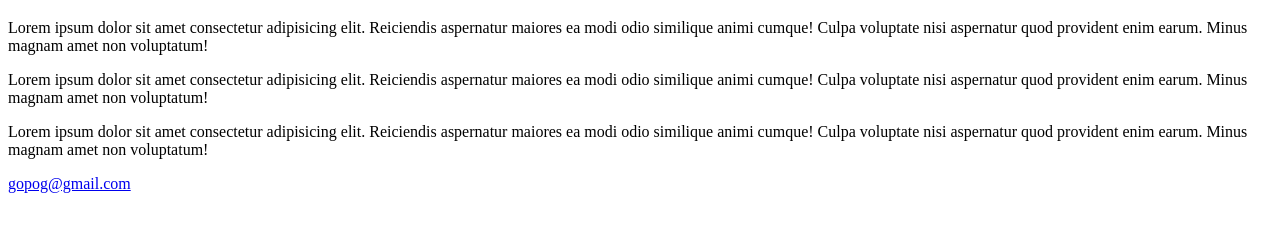
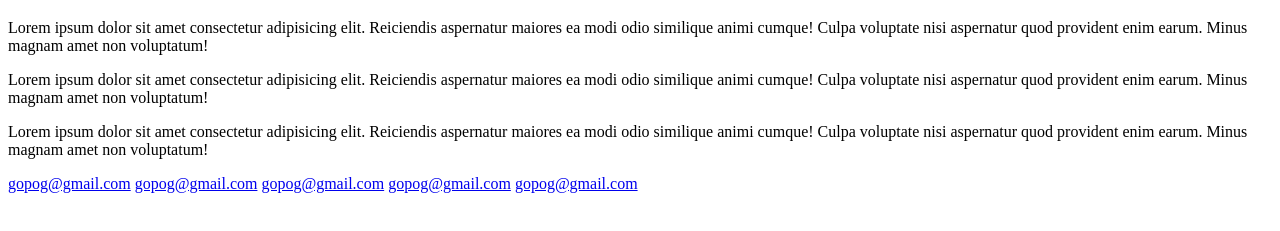
Before and after one commit to bayorwor/crash-course, a plain HTML site: page index.html in a window 1280 px wide. Shown: the part 565-796 px from the top of the page. Drawn offline with Linux system fonts and the light colour scheme.

Commit message:
added new content to the footer

```diff
--- a/index.html
+++ b/index.html
@@ -66,6 +66,10 @@
     </p>
     <footer>
       <a href="#">gopog@gmail.com</a>
+      <a href="#">gopog@gmail.com</a>
+      <a href="#">gopog@gmail.com</a>
+      <a href="#">gopog@gmail.com</a>
+      <a href="#">gopog@gmail.com</a>
     </footer>
   </body>
 </html>
```
